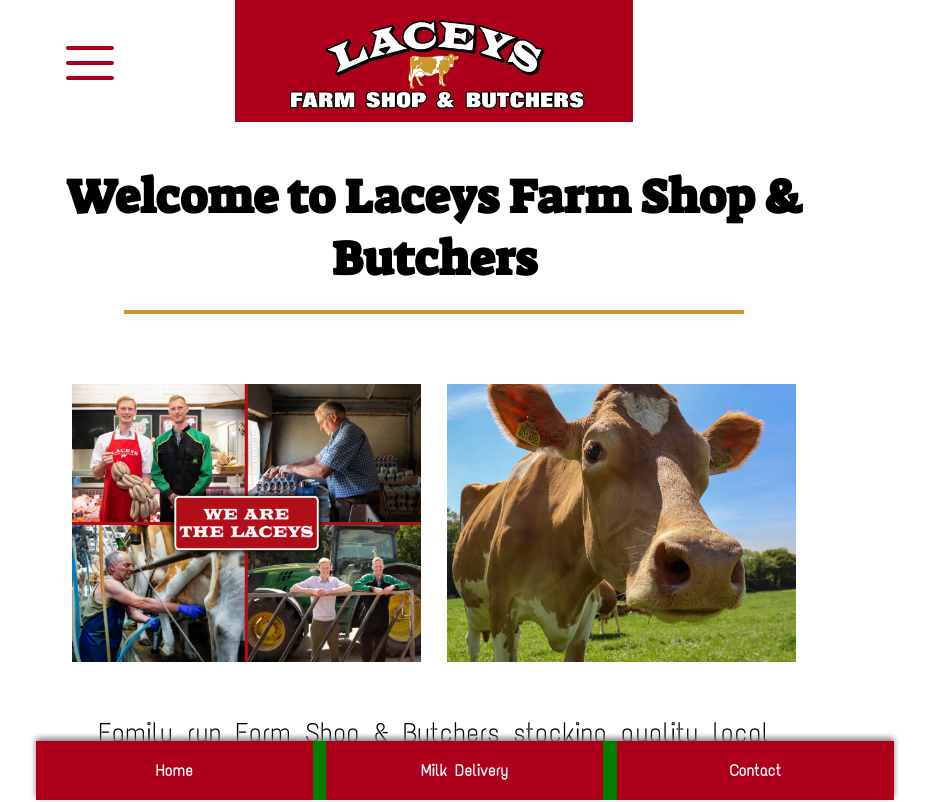
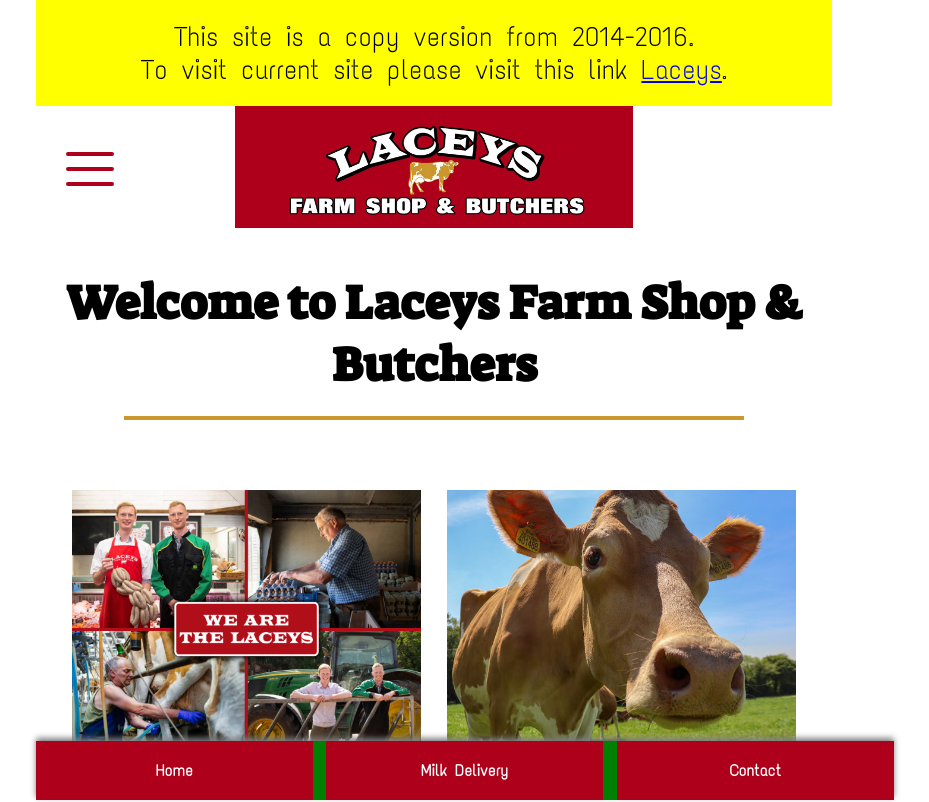
Before and after one commit to Lucy-de-Rojas/laceys, a Next.js app: page / in a window 1280 px wide. Shown: the top 802 px of the page, without its empty margins (206-1135 px from the left). Built offline with nearby package versions, Linux system fonts and the light colour scheme.

Commit message:
added disclaimer

```diff
--- a/components/layout.js
+++ b/components/layout.js
@@ -22,9 +22,15 @@
         {/* favicon: */}
     <link rel="icon" href="/Media/CowFavicon.ico" />
     </Head>
+
+    <p className={styles.disclaimer}>
+    This site is a copy version from 2014-2016.
+    <br />
+    To visit current site please visit this link <a href="https://www.laceysfamilyfarm.co.uk/">Laceys</a>.
+</p>
     <MenuAndLogo />
+
     <div className={styles.contentWrapper}>
-
 
 
 
--- a/styles/layout.module.css
+++ b/styles/layout.module.css
@@ -24,6 +24,19 @@
 
 
 
+.disclaimer {
+    background-color: yellow;
+    padding: 20px;
+    width: 100%;
+    text-align: center;
+
+
+    position: sticky;
+    top: 0;
+    left: 0;
+    right: 0;
+}
+
 
 
 
```
